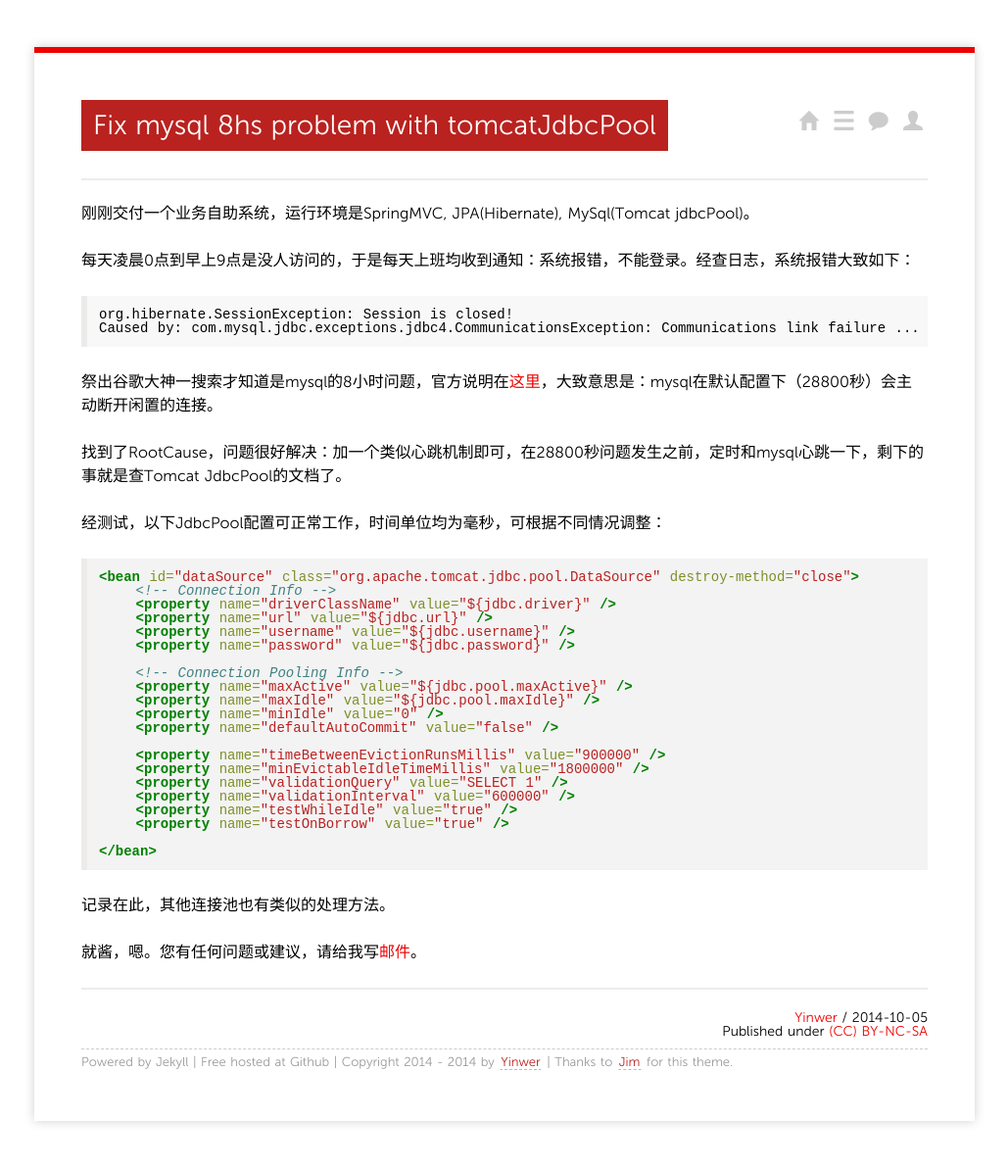
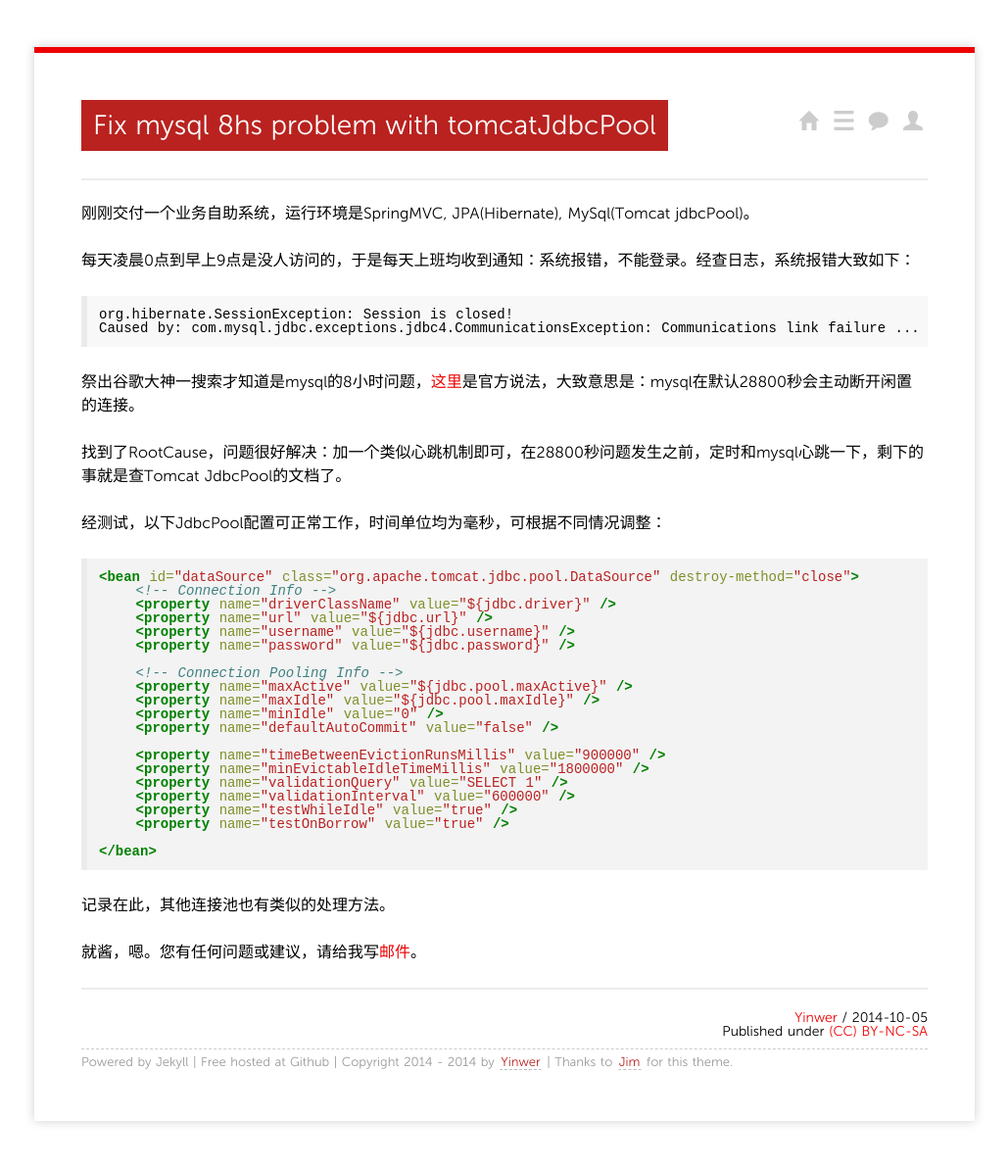
Before and after one commit to yinwer81/yinwer81.github.com, a Jekyll site: the page built from _posts/201410/2014-10-05-fix-mysql-8hs-problem-with-tomcatjdbcpool.md, in a window 1280 px wide. Shown: the whole page at 98% size, without its empty margins (125-1154 px from the left). Built offline with Jekyll 4.4.1, drawn with Linux system fonts in a browser that asks for light colours; nearby versions of some CDN libraries; Markdown is read by kramdown in place of the engine named in the settings; comment, search, counter and statistics services are not loaded.

Commit message:
refresh fix-mysql-8hs-problem-with-tomcatjdbcpool

```diff
--- a/_posts/201410/2014-10-05-fix-mysql-8hs-problem-with-tomcatjdbcpool.md
+++ b/_posts/201410/2014-10-05-fix-mysql-8hs-problem-with-tomcatjdbcpool.md
@@ -11,7 +11,7 @@
     org.hibernate.SessionException: Session is closed!
     Caused by: com.mysql.jdbc.exceptions.jdbc4.CommunicationsException: Communications link failure ...
 
-祭出谷歌大神一搜索才知道是mysql的8小时问题，官方说明在[这里](http://dev.mysql.com/doc/refman/5.0/en/server-system-variables.html#sysvar_wait_timeout)，大致意思是：mysql在默认配置下（28800秒）会主动断开闲置的连接。
+祭出谷歌大神一搜索才知道是mysql的8小时问题，[这里](http://dev.mysql.com/doc/refman/5.0/en/server-system-variables.html#sysvar_wait_timeout)是官方说法，大致意思是：mysql在默认28800秒会主动断开闲置的连接。
 
 找到了RootCause，问题很好解决：加一个类似心跳机制即可，在28800秒问题发生之前，定时和mysql心跳一下，剩下的事就是查Tomcat JdbcPool的文档了。
 
```
